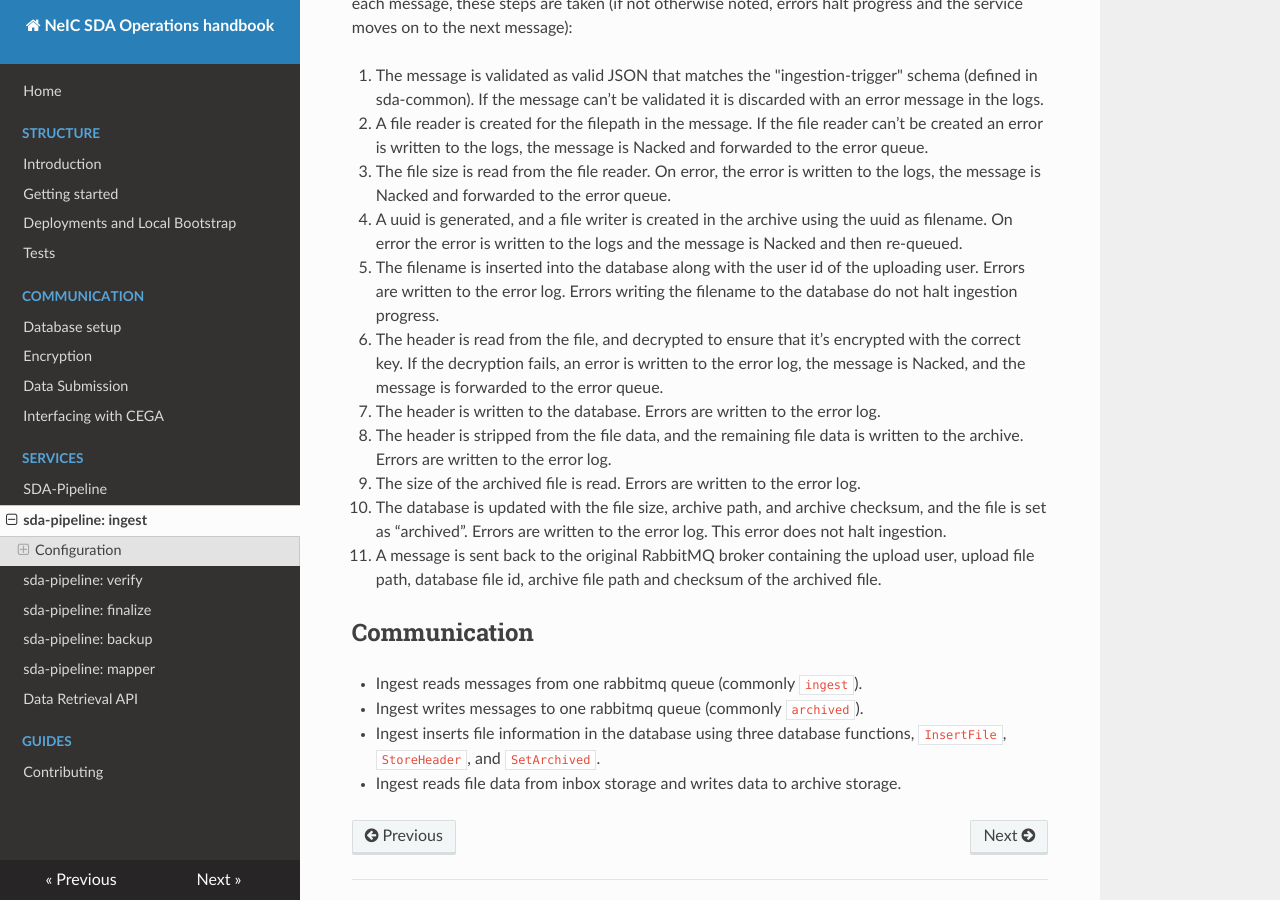
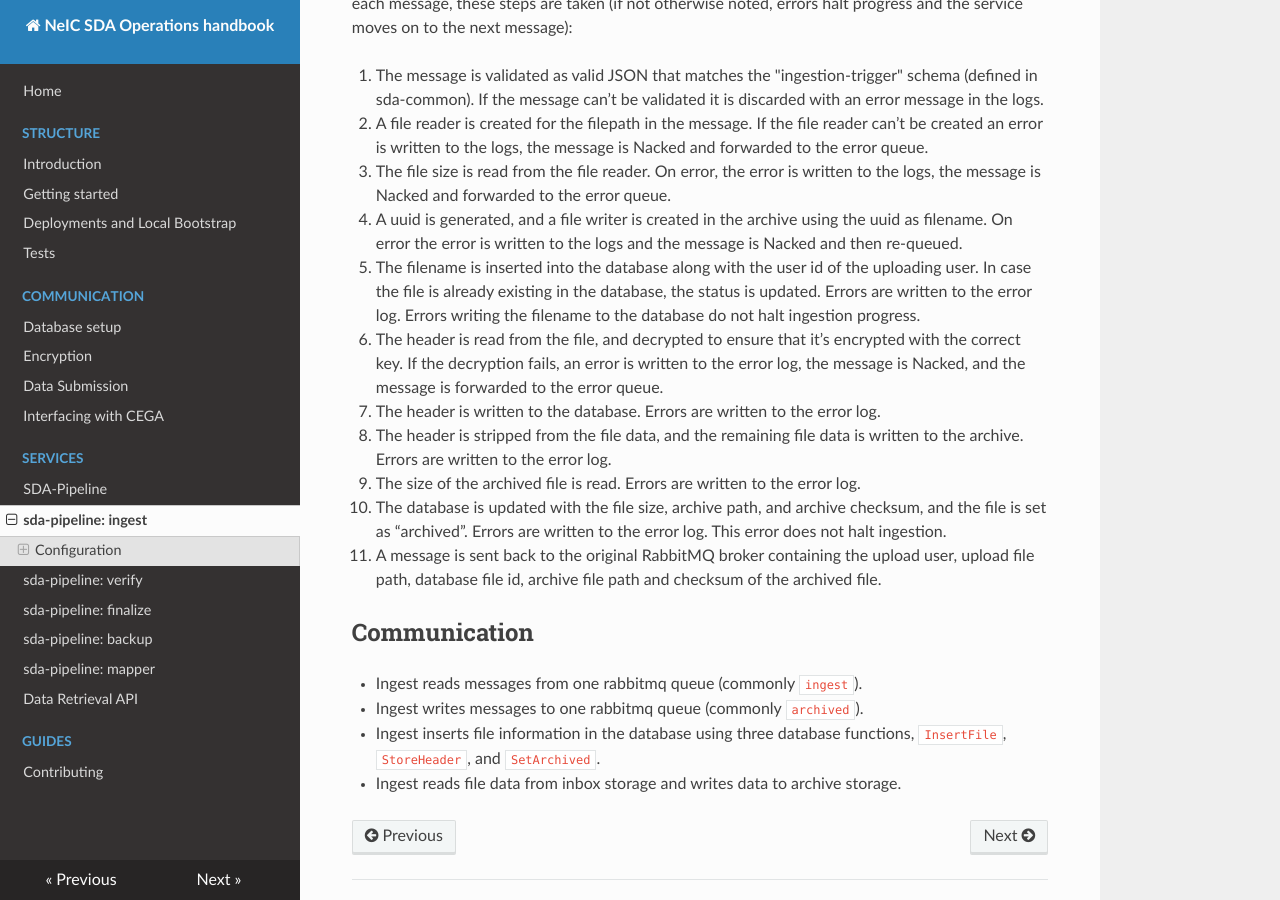
Before and after one commit to neicnordic/neic-sda, an MkDocs documentation site: the page built from docs/services/ingest.md, in a window 1280 px wide and 900 px high, scrolled down 2651 px. Built offline with MkDocs 1.6.1, drawn with Linux system fonts in a browser that asks for light colours; nearby versions of some CDN libraries.

Commit message:
Update from neicnordic/sda-pipeline at 09:19 on 2023-02-28

```diff
--- a/docs/services/ingest.md
+++ b/docs/services/ingest.md
@@ -133,7 +133,7 @@ On error, the error is written to the logs, the message is Nacked and forwarded
 1. A uuid is generated, and a file writer is created in the archive using the uuid as filename.
 On error the error is written to the logs and the message is Nacked and then re-queued.
 
-1. The filename is inserted into the database along with the user id of the uploading user.
+1. The filename is inserted into the database along with the user id of the uploading user. In case the file is already existing in the database, the status is updated.
 Errors are written to the error log.
 Errors writing the filename to the database do not halt ingestion progress.
 
```
Also changed, not shown: docs/services/backup.md (+1 -1 lines).
